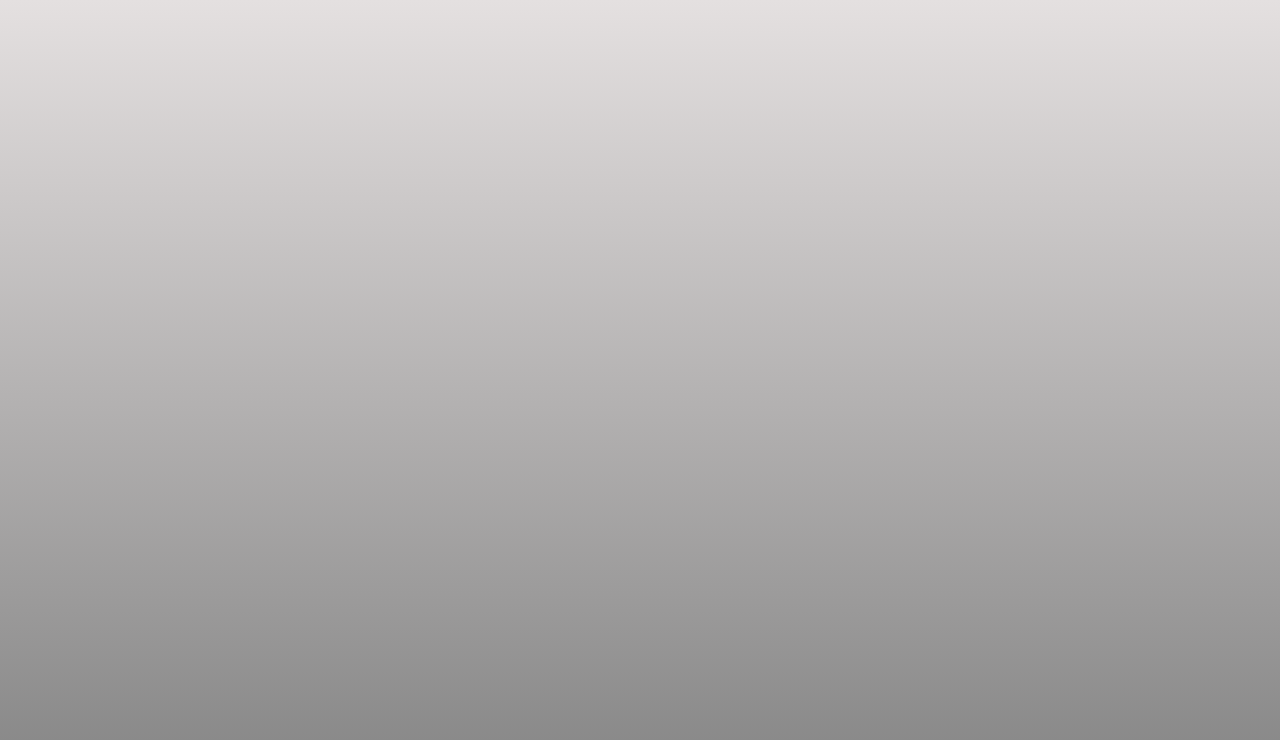
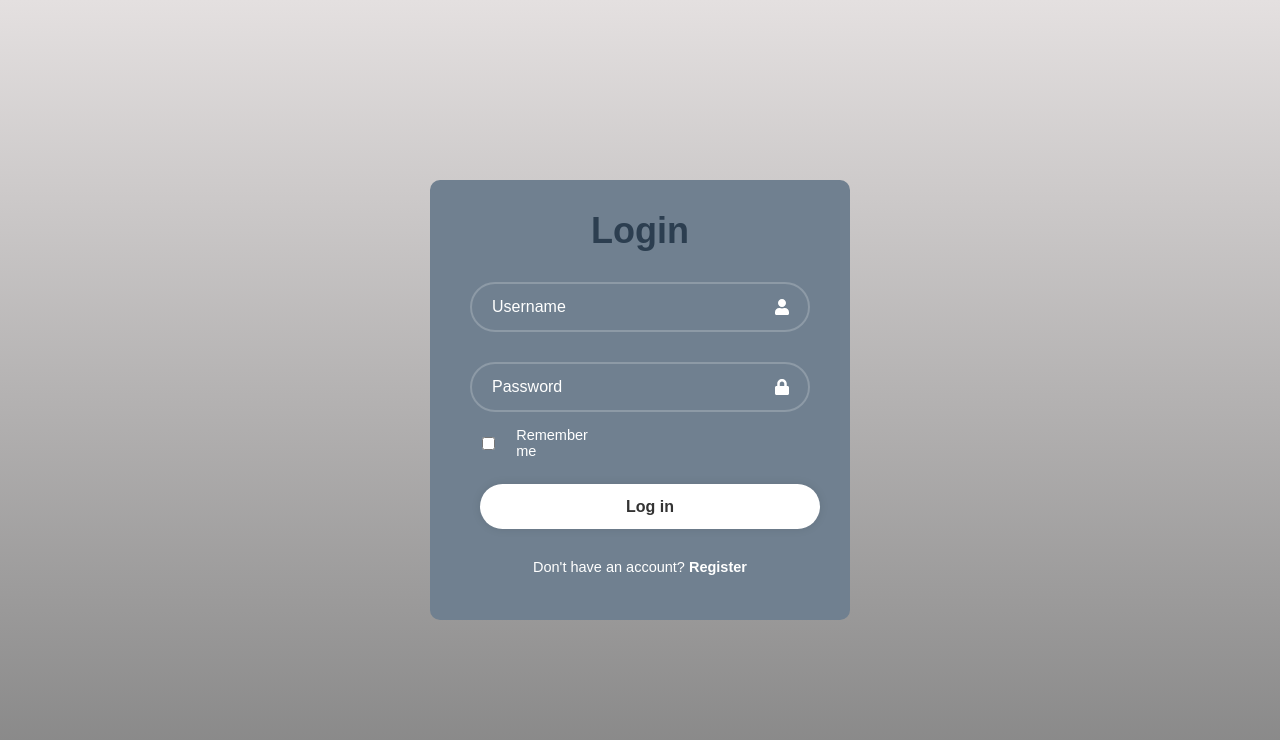
Before and after one commit to aliva2/Financial-Tracker-Frontend, a React (Create React App) app: page / in a window 1280 px wide. Before the commit this address had no page. Shown: the top 740 px of the page. Built offline with nearby package versions, Linux system fonts and the light colour scheme.

Commit message:
Fix Route

```diff
--- a/src/App.js
+++ b/src/App.js
@@ -9,26 +9,27 @@ import ExpenseAnalyzer from "./Components/openAI/ExpenseAnalyzer";
 function App() {
   const [isRegistering, setIsRegistering] = useState(false);
 
-    const handleRegisterClick = () => setIsRegistering(true);
-    const handleBackToLoginClick = () => setIsRegistering(false);
+  const handleRegisterClick = () => {
+    setIsRegistering(true);
+  };
 
-    const isAuthenticated = !!localStorage.getItem("jwt");
+  const handleBackToLoginClick = () => {
+    setIsRegistering(false);
+  };
+
+  const isAuthenticated = !!localStorage.getItem("accessToken");
 
   return (
     <Router>
       <Routes>
+        <Route path="/" element={!isRegistering ? <LoginForm onRegisterClick={handleRegisterClick} /> : <RegisterForm onBackToLoginClick={handleBackToLoginClick} />} />
         <Route
           path="/dashboard"
-                    element={isAuthenticated ? <Dashboard /> : <Navigate to="/" />}
+          //DON'T FORGET TO FIX IT AFTER CONNECTION TO THE BACKEND
+          element={<Dashboard />}
         />
-                <Route
-                    path="/settings"
-                    element={isAuthenticated ? <Settings /> : <Navigate to="/" />}
-                />
-                <Route
-                    path="/expense-analyzer"
-                    element={isAuthenticated ? <ExpenseAnalyzer /> : <Navigate to="/" />}
-                />
+        <Route path="/settings" element={isAuthenticated ? <Settings /> : <Navigate to="/" />} />
+        <Route path="/expense-analyzer" element={isAuthenticated ? <ExpenseAnalyzer /> : <Navigate to="/" />} />
       </Routes>
     </Router>
   );
```
Lines whose indentation alone changed are shown as unchanged.
